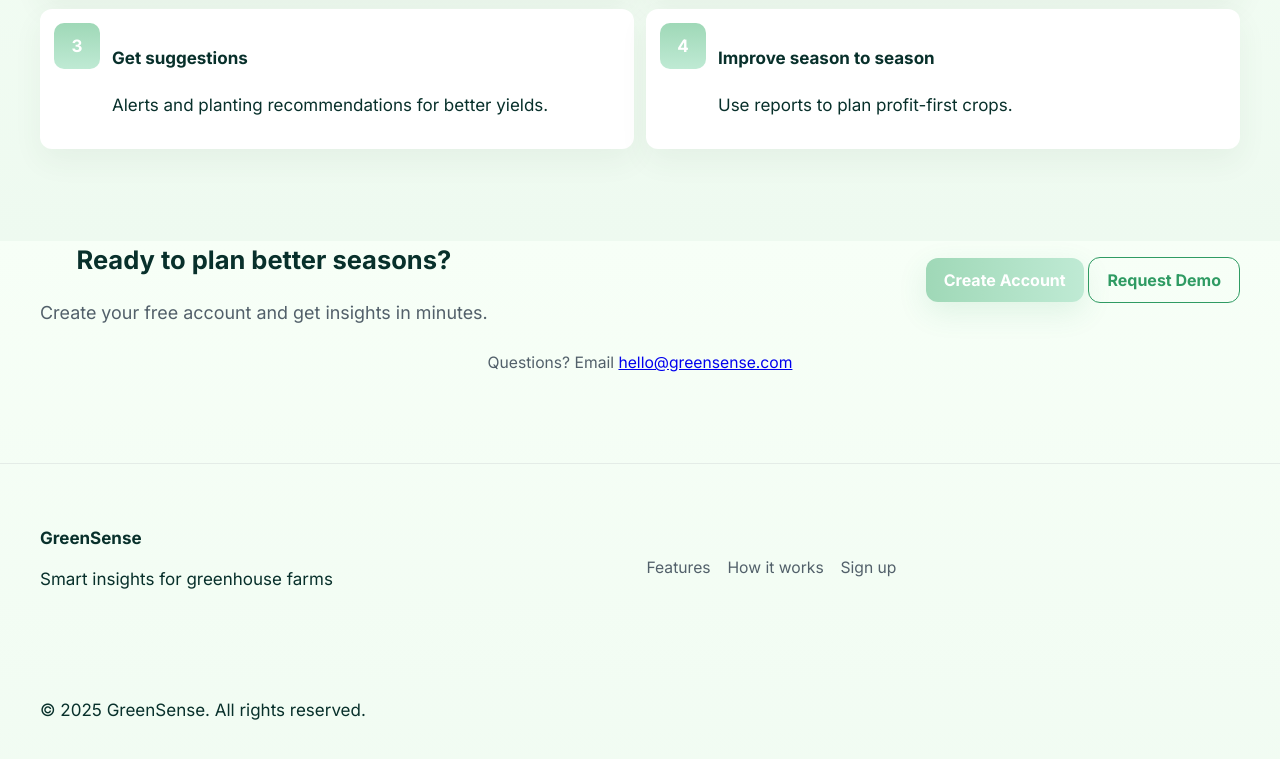
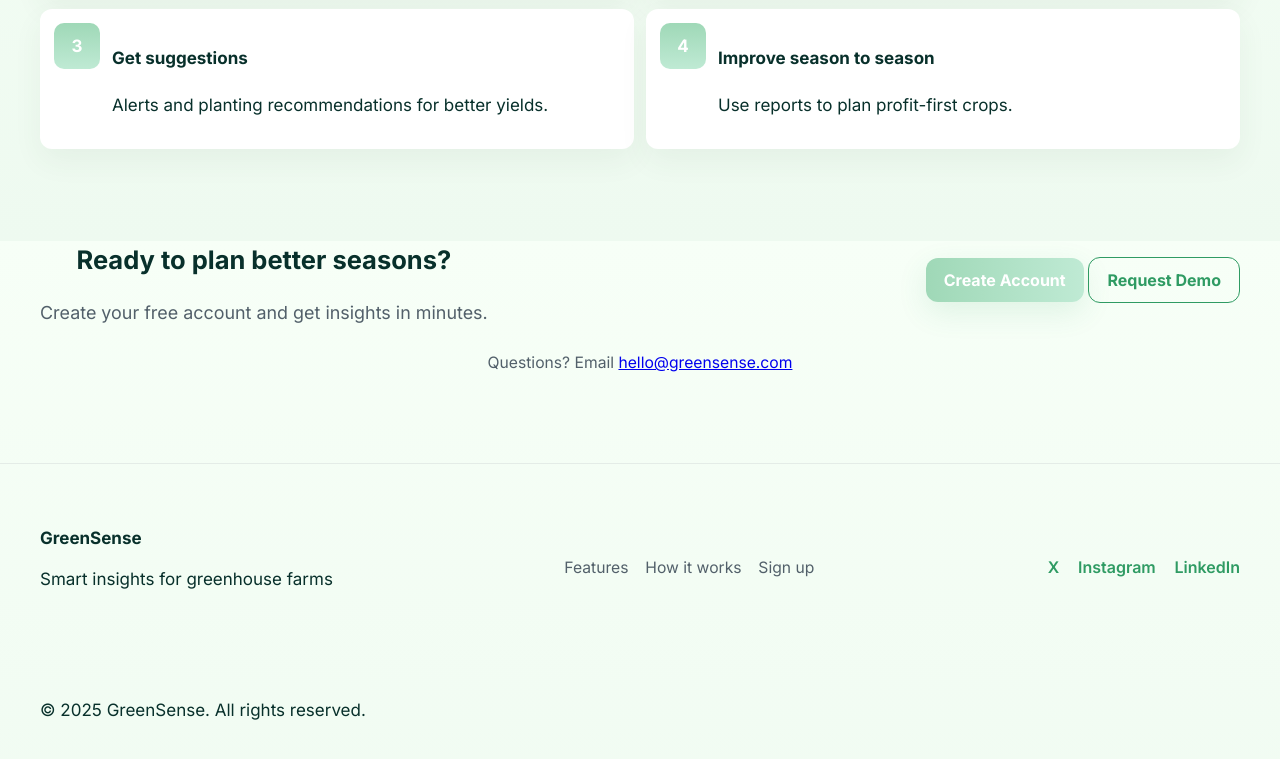
Before and after one commit to giansambas/landingpage, a plain HTML site: page index.html in a window 1280 px wide. Shown: the part 1359-2118 px from the top of the page. Drawn offline with Linux system fonts and the light colour scheme.

Commit message:
Update index.html

```diff
--- a/index.html
+++ b/index.html
@@ -195,9 +195,9 @@
      <div class="footer-social">
 
   <div class="footer-social">
-  <a href="#" aria-label="X (Twitter)"></a>
-  <a href="#" aria-label="Instagram"></a>
-  <a href="#" aria-label="LinkedIn"></a>
+  <a class="social-link" href="https://x.com/yourhandle" aria-label="X (Twitter)" target="_blank" rel="noopener">X</a>
+  <a class="social-link" href="https://instagram.com/yourhandle" aria-label="Instagram" target="_blank" rel="noopener">Instagram</a>
+  <a class="social-link" href="https://linkedin.com/in/yourhandle" aria-label="LinkedIn" target="_blank" rel="noopener">LinkedIn</a>
 </div>
 
 </div>
```
